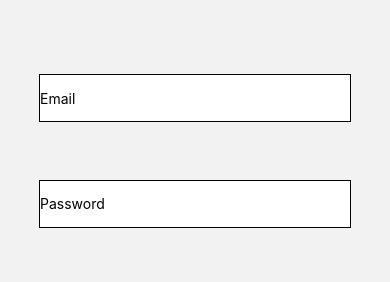
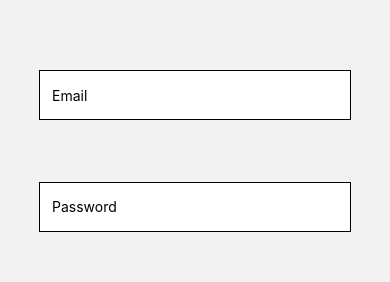
Before and after one commit to mminderbinder/CpDevAssignment, a React Native app: screen /Login in a window 390 px wide. Shown: the part 291-573 px from the top of the page. Built offline with nearby package versions, Linux system fonts and the light colour scheme.

Commit message:
Extracted input text component

```diff
--- /dev/null
+++ b/components/CustomTextInput.jsx
@@ -0,0 +1,24 @@
+import React from "react";
+import {TextInput, StyleSheet} from "react-native";
+
+export function CustomTextInput(props) {
+    return (
+        <TextInput
+            style={styles.input}
+            {...props}>
+            {props.children}
+        </TextInput>
+    );
+}
+
+const styles = StyleSheet.create({
+    input: {
+        width: '80%',
+        height: 50,
+        backgroundColor: 'white',
+        borderWidth: 1,
+        borderColor: 'black',
+        paddingHorizontal: 12,
+        marginVertical: 8
+    }
+});
--- a/screens/LandingScreen.tsx
+++ b/screens/LandingScreen.jsx
@@ -1,21 +1,10 @@
 import React from 'react';
 import {View, Text, StyleSheet} from 'react-native';
 import {SafeAreaView} from 'react-native-safe-area-context';
-import {StackNavigationProp} from "@react-navigation/stack";
 import {ActionButton} from "../components/ActionButton";
 import {LogoHeadline} from "../components/LogoHeadline";
 
-type RootStackParamList = {
-    Landing: undefined;
-    Login: undefined;
-    SignUp: undefined
-}
-
-type LandingPageProps = {
-    navigation: StackNavigationProp<RootStackParamList, 'Landing'>;
-};
-
-export default function LandingScreen({navigation}: LandingPageProps) {
+export default function LandingScreen({navigation}) {
     return (
         <SafeAreaView style={styles.container}>
             <View style={styles.topContainer}>
--- a/screens/LoginScreen.tsx
+++ b/screens/LoginScreen.jsx
@@ -4,25 +4,15 @@ import {LogoHeadline} from "../components/LogoHeadline";
 import {TextInput} from "react-native-gesture-handler";
 import {ActionButton} from "../components/ActionButton";
 import React, {useState} from "react";
-
-type LoginStackParamsList = {
-    Login: undefined;
-    Landing: undefined;
-    MainApp: undefined;
-    SignUp: undefined;
-}
+import {CustomTextInput} from "../components/CustomTextInput";
 
 export const users = [
     {email: "user1@gmail.com", password: "password1"},
 ];
 
-type LoginScreenProps = {
-    navigation: StackNavigationProp<LoginStackParamsList, 'Login'>;
-};
-
-export default function LoginScreen({navigation}: LoginScreenProps) {
-    const [email, setEmail] = useState<string>("");
-    const [password, setPassword] = useState<string>("");
+export default function LoginScreen({navigation}) {
+    const [email, setEmail] = useState("");
+    const [password, setPassword] = useState("");
 
     const loginUser = () => {
         const user = users.find(user => user.email === email && user.password === password);
@@ -46,16 +36,14 @@ export default function LoginScreen({navigation}: LoginScreenProps) {
                 <LogoHeadline headline="Login"/>
             </View>
             <View style={styles.middleContainer}>
-                <TextInput
-                    style={styles.textInput}
+                <CustomTextInput
                     placeholder="Email"
                     value={email}
                     onChangeText={setEmail}
                     autoCapitalize="none"
                     keyboardType="email-address"
                 />
-                <TextInput
-                    style={styles.textInput}
+                <CustomTextInput
                     placeholder="Password"
                     value={password}
                     onChangeText={setPassword}
@@ -90,11 +78,4 @@ const styles = StyleSheet.create({
         justifyContent: "space-evenly",
         alignItems: "center",
     },
-    textInput: {
-        width: "80%",
-        backgroundColor: "white",
-        borderWidth: 1,
-        borderColor: "black",
-        height: 48,
-    }
 });
```
Also changed, not shown: components/CustomTextInput.tsx (deleted).
